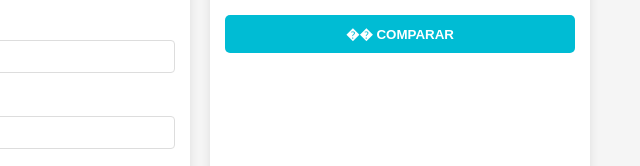
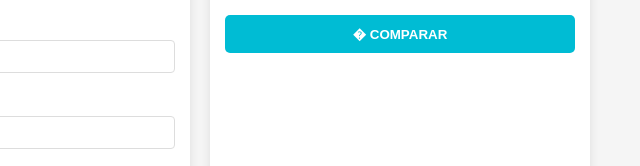
Before and after one commit to BetoOrozco95/calculadora-rendimiento, a plain HTML site: page index.html in a window 1280 px wide. Shown: the part 322-488 px from the top of the page, 640-1280 px from the left. Drawn offline with Linux system fonts and the light colour scheme.

Commit message:
Fix button label encoding issue in index.html

```diff
--- a/index.html
+++ b/index.html
@@ -379,7 +379,7 @@
                     <option value="7">2 años</option>
                 </select>
             </div>
-            <button class="calculate-btn" onclick="compararRendimientos()">�� COMPARAR</button>
+            <button class="calculate-btn" onclick="compararRendimientos()">� COMPARAR</button>
             <div class="result" id="resultadoComparador">
                 <h3>Comparación de Rendimientos:</h3>
                 <div id="listaComparacion"></div>
```
